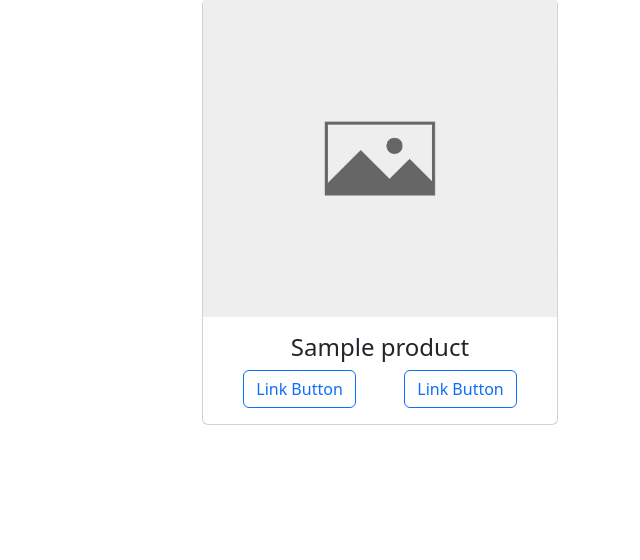
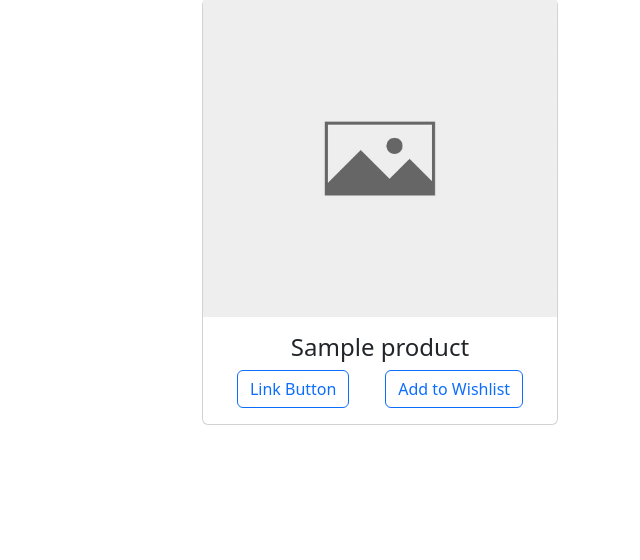
Before and after one commit to sepehremami/django-final, a Django app: page /product/ in a window 1280 px wide. Shown: the part 57-617 px from the top of the page, without its empty margins (640-1280 px from the left). Run offline with Django 4.2, Linux system fonts and the light colour scheme; tables that the repository leaves empty hold one stand-in row (values such as "Sample post"); parts of the project's set-up code (start-up, migrations or seed data) failed here and were passed over.

Commit message:
write wishlist login requierd

```diff
--- a/apps/shop/urls.py
+++ b/apps/shop/urls.py
@@ -4,4 +4,6 @@
 urlpatterns = [
     path("", view=views.ProductListView.as_view(), name="products"),
     path("<int:pk>", view=views.ProductDetailView.as_view(), name="product"),
+    path("wishlist", view=views.wishlist, name="wish-list"),
+
 ]
--- a/apps/shop/views.py
+++ b/apps/shop/views.py
@@ -1,3 +1,5 @@
+from django.contrib.auth.decorators import login_required
+from django.http import HttpResponse
 from django.shortcuts import render
 from django.views.generic import View, CreateView, ListView, DetailView
 from .models import Product
@@ -13,3 +15,8 @@
     model = Product
     template_name = "shop/product_detail.html"
     context_object_name = "product"
+
+
+@login_required(login_url='/accounts/login')
+def wishlist(request):
+    return HttpResponse('added')
--- a/templates/shop/product_list.html
+++ b/templates/shop/product_list.html
@@ -11,7 +11,7 @@
                         <h4 class="card-title text-center mb-10">{{ product.name }}</h4>
                     </div>
                     <div class="d-flex m-10 p-10">
-                        <a href="#" class="btn btn-outline-primary m-auto">Link Button</a>
+                        <a href="{% url 'wish-list' %}" class="btn btn-outline-primary m-auto">Add to Wishlist</a>
                         <a href="#" class="btn btn-outline-primary m-auto">Link Button</a>
                     </div>
                 </div>
```
